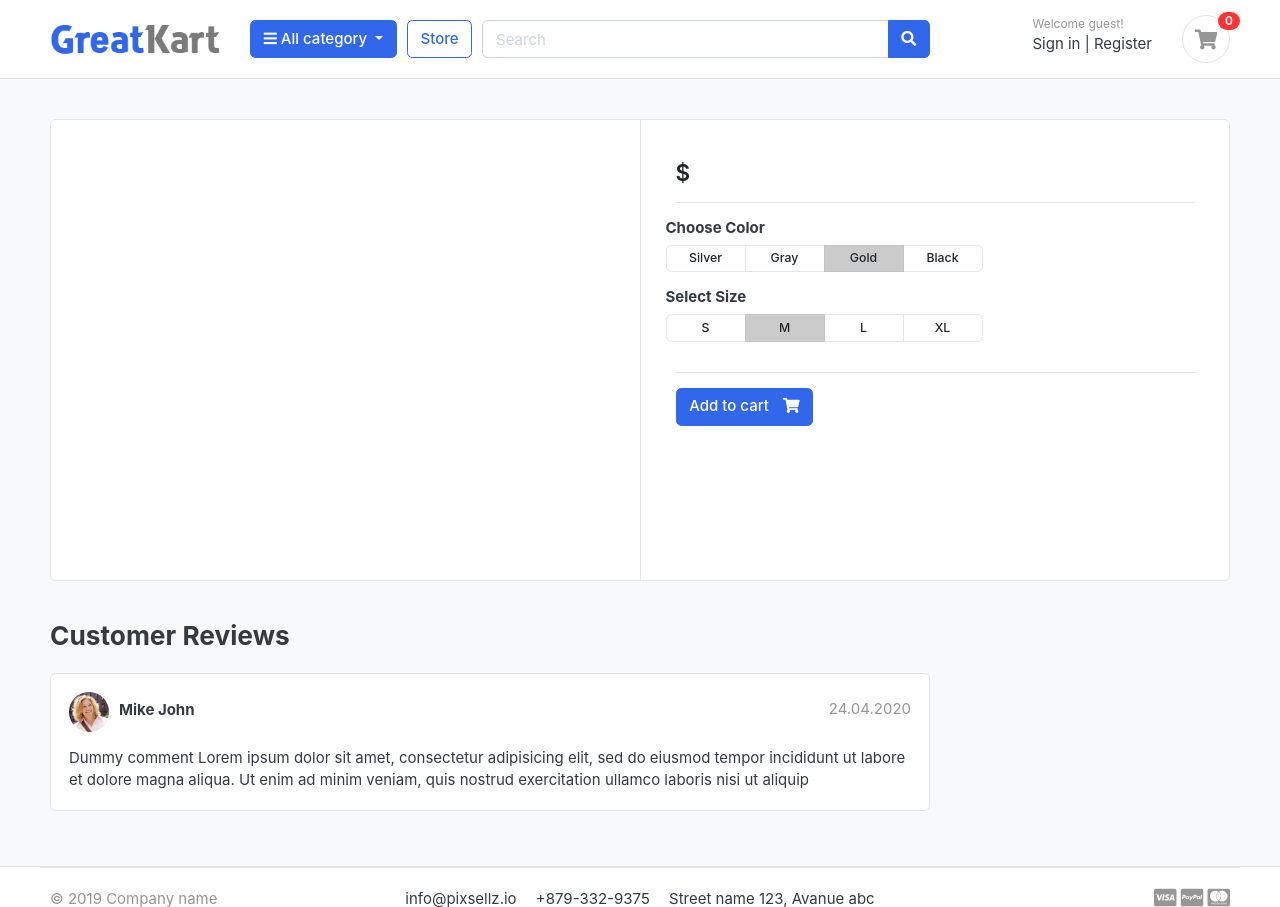
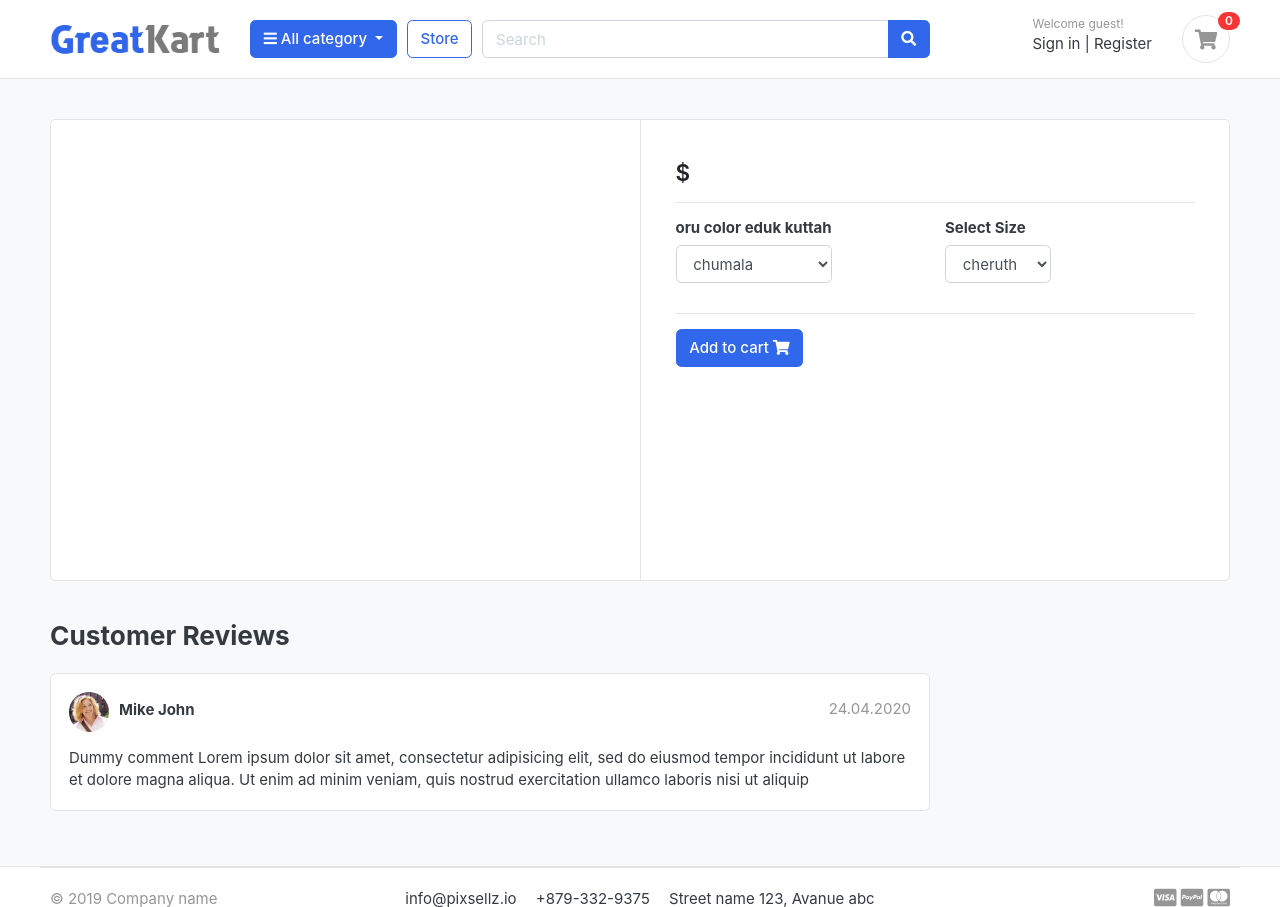
Before and after one commit to aelianmv/greatkart, a Django app: template templates/store/product_detail.html in a window 1280 px wide. Shown: the top 907 px of the page. Run offline with Django 5.2, Linux system fonts and the light colour scheme; the template is opened without the code that fills it, so the values that code supplies are empty; some libraries are stand-ins or nearby versions; some web fonts are replaced.

Commit message:
product variation 1

```diff
--- a/cart/views.py
+++ b/cart/views.py
@@ -12,6 +12,10 @@ def _cart_id(request):
     return cart
 
 def add_cart(request,product_id):
+    color = request.GET['color']
+    size = request.GET['size']
+    return HttpResponse(color + "" + size)
+    exit()
     Product = product.objects.get(id=product_id)   # product kittan aayit
     try :
         cart = Cart.objects.get(cart_id=_cart_id(request))
--- a/store/urls.py
+++ b/store/urls.py
@@ -22,8 +22,9 @@ from . import views
 urlpatterns = [
 
     path('',views.store,name='store'),
-    path('<slug:category_slug>/',views.store,name='product_by_category'),
-    path('<slug:category_slug>/<slug:product_slug>/',views.product_detail,name='product_detail'),
+    path('category/<slug:category_slug>/',views.store,name='product_by_category'),
+    path('category/<slug:category_slug>/<slug:product_slug>/',views.product_detail,name='product_detail'),
+    path('search/',views.search,name='search'),
 
 
 ]
--- a/templates/include/nav.html
+++ b/templates/include/nav.html
@@ -24,12 +24,12 @@
 	</div> <!-- col.// -->
 	<a href="{% url 'store' %}" class="btn btn-outline-primary">Store</a>
 	<div class="col-lg  col-md-6 col-sm-12 col">
-		<form action="#" class="search">
+		<form action="{% url 'search' %}" class="search" method="GET">
 			<div class="input-group w-100">
-			    <input type="text" class="form-control" style="width:60%;" placeholder="Search">
+			    <input type="text" class="form-control" style="width:60%;" placeholder="Search" name="keyword">
 
 			    <div class="input-group-append">
-			      <button class="btn btn-primary" type="submit">
+			      <button class="btn btn-primary" type="submit" >
 			        <i class="fa fa-search"></i>
 			      </button>
 			    </div>
--- a/templates/store/product_detail.html
+++ b/templates/store/product_detail.html
@@ -24,6 +24,7 @@
 </article> <!-- gallery-wrap .end// -->
 		</aside>
 		<main class="col-md-6 border-left">
+			<form action="{% url 'add_cart' single_product.id %}" method="GET">
 				<article class="content-body">
 
 				<h2 class="title">{{single_product.product_name}}</h2>
@@ -36,58 +37,56 @@
 
 
 				<hr>
-	<div class="row">
+
+				<div class="row mb-3">
+					<div class="col-md-6">
 						<div class="item-option-select">
-			<h6>Choose Color</h6>
-			<div class="btn-group btn-group-sm btn-group-toggle" data-toggle="buttons">
-			  <label class="btn btn-light">
-			    <input type="radio" name="radio_color"> Silver
-			  </label>
-			  <label class="btn btn-light">
-			    <input type="radio" name="radio_color" > Gray
-			  </label>
-			  <label class="btn btn-light active">
-			    <input type="radio" name="radio_color checked"> Gold
-			  </label>
-			  <label class="btn btn-light">
-			    <input type="radio" name="radio_color"> Black
-			  </label>
+							<h6>oru color eduk kuttah</h6>
+							<select name="color" class="form-control">
+								<option value="red">chumala</option>
+								<option value="yellow">manjaaa</option>
+								<option value="green">kili_pacha</option>
+							</select>
 						</div>
 					</div>
-	</div> <!-- row.// -->
-	<div class="row">
+
+					<div class="col-md-6">
 						<div class="item-option-select">
 							<h6>Select Size</h6>
-			<div class="btn-group btn-group-sm btn-group-toggle" data-toggle="buttons">
-			  <label class="btn btn-light">
-			    <input type="radio" name="radio_color"> S
-			  </label>
-			  <label class="btn btn-light active">
-			    <input type="radio" name="radio_color" checked> M
-			  </label>
-			  <label class="btn btn-light">
-			    <input type="radio" name="radio_color"> L
-			  </label>
-			  <label class="btn btn-light">
-			    <input type="radio" name="radio_color"> XL
-			  </label>
+							<select name="size" class="form-control">
+								<option value="small">cheruth</option>
+								<option value="Medium">Medium</option>
+								<option value="Large">Valuth</option>
+							</select>
 						</div>
 					</div>
-	</div> <!-- row.// -->
+				</div>
+
 				<hr>
+
+				<div class="row">
+					<div class="col-md-12 d-flex gap-2">
 						{% if single_product.stock <= 0 %}
-		<h5>Out of stock </h5>
+							<h5 class="text-danger">Out of stock</h5>
 						{% else %}
 							{% if in_cart %}
-			<a href="#" class="btn  btn-success"> <span class="text">Added to cart</span> <i class="fas fa-check"></i>  </a>
-			<a href="{% url 'cart'  %}" class="btn  btn-primary"> <span class="text">View Cart</span> <i class="fas fa-shopping-cart"></i>  </a>
+								<a href="#" class="btn btn-success">
+									Added to cart <i class="fas fa-check"></i>
+								</a>
+								<a href="{% url 'cart' %}" class="btn btn-primary">
+									View Cart <i class="fas fa-shopping-cart"></i>
+								</a>
 							{% else %}
+								<button type="submit" class="btn btn-primary">
+									Add to cart <i class="fas fa-shopping-cart"></i>
+								</button>
+							{% endif %}
+						{% endif %}
+					</div>
+				</div>
 
-			<a href="{% url 'add_cart' single_product.id %}" class="btn  btn-primary"> <span class="text">Add to cart</span> <i class="fas fa-shopping-cart"></i>  </a>
-		{% endif %}
-
-	{%endif%}
 				</article> <!-- product-info-aside .// -->
+			</form>
 		</main> <!-- col.// -->
 	</div> <!-- row.// -->
 </div> <!-- card.// -->
@@ -123,6 +122,8 @@
 
 
 
+
+
 	</div> <!-- col.// -->
 </div> <!-- row.// -->
 
@@ -132,3 +133,42 @@
 
 
 {% endblock%}
+
+
+
+<!-- form radio button
+									<div class="btn-group btn-group-sm btn-group-toggle" data-toggle="buttons">
+								<label class="btn btn-light">
+									<input type="radio" name="radio_color"> S
+								</label>
+								<label class="btn btn-light active">
+									<input type="radio" name="radio_color" checked> M
+								</label>
+								<label class="btn btn-light">
+									<input type="radio" name="radio_color"> L
+								</label>
+								<label class="btn btn-light">
+									<input type="radio" name="radio_color"> XL
+								</label>
+								</div>
+							</div> -->
+
+
+	<!-- radio button option colorinte
+							<div class="item-option-select">
+								<h6>Choose Color</h6>
+								<div class="btn-group btn-group-sm btn-group-toggle" data-toggle="buttons">
+								<label class="btn btn-light">
+									<input type="radio" name="radio_color"> Silver
+								</label>
+								<label class="btn btn-light">
+									<input type="radio" name="radio_color" > Gray
+								</label>
+								<label class="btn btn-light active">
+									<input type="radio" name="radio_color checked"> Gold
+								</label>
+								<label class="btn btn-light">
+									<input type="radio" name="radio_color"> Black
+								</label>
+								</div>
+							</div>   -->
```
Also changed, not shown: store/views.py (+17 -0 lines), templates/store/store.html (+13 -4 lines). Lines whose indentation alone changed are shown as unchanged.
